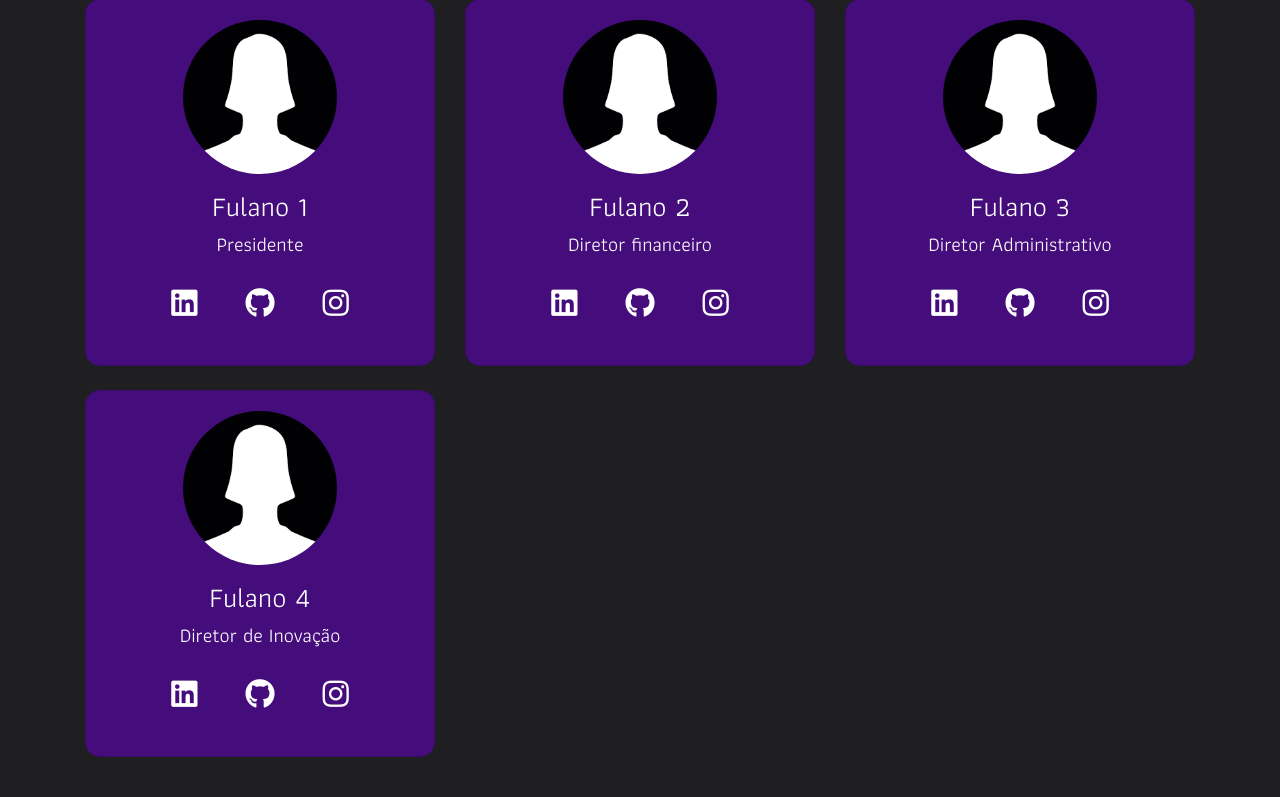
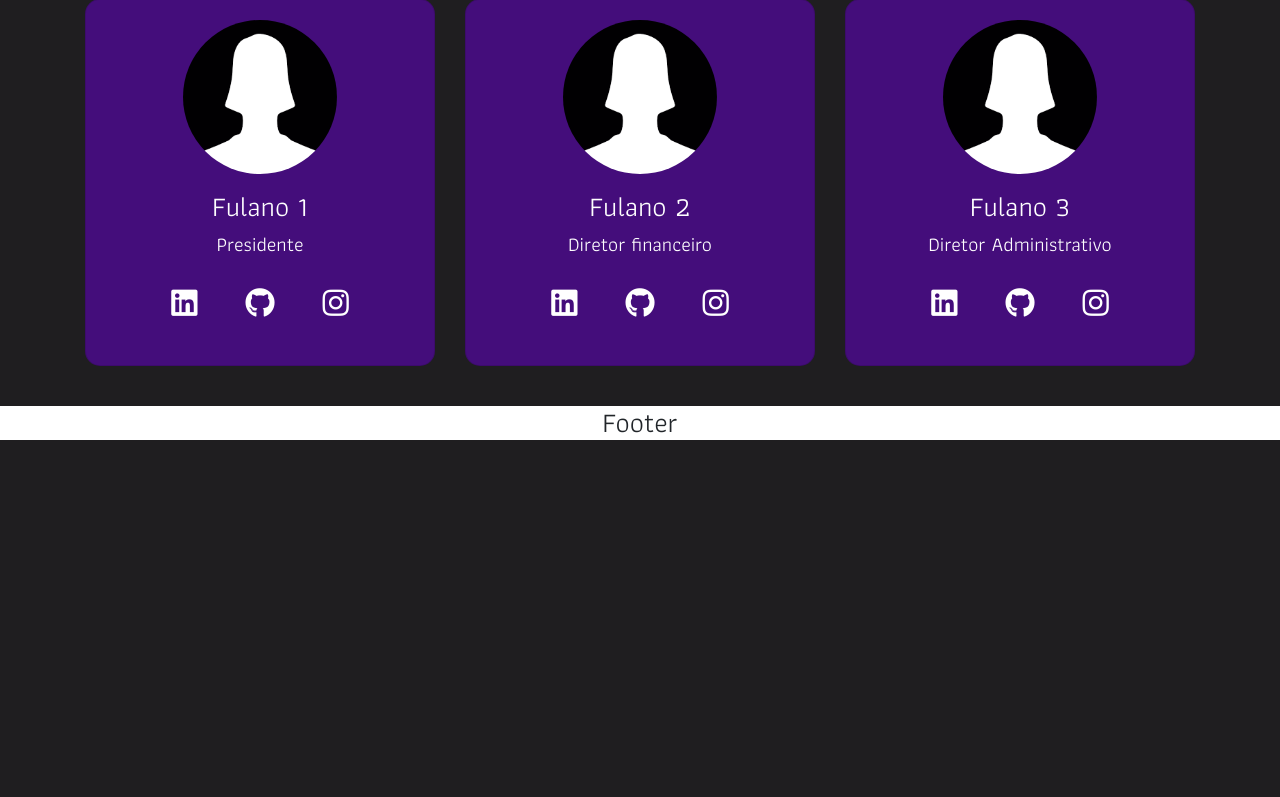
Before and after one commit to HandcodeJr/HandcodeJr.github.io, a Django app: page /equipe/ in a window 1280 px wide. Shown: the part 193-990 px from the top of the page. After the commit the page ends 633 px from the top, so only its background shows below. Run offline with Django 3.2, Linux system fonts and the light colour scheme; some libraries are stand-ins or nearby versions.

Commit message:
Ajuste quantidade de cards equipe

```diff
--- a/handcode/core/static/css/equipe.css
+++ b/handcode/core/static/css/equipe.css
@@ -74,3 +74,10 @@ h1{
 	border-radius: 15px;
 	background-color: #440D7B;
 }
+
+footer{
+
+    background-color: #fff;
+    display: flex;
+    text-align: center;
+}
--- a/handcode/core/templates/team.html
+++ b/handcode/core/templates/team.html
@@ -139,43 +139,13 @@
               </div>
             </div>
           </div>
-
-          <div class="col-lg-4 col-md-6 mb-4">
-            <div class="card">
-              <div class="card-body">
-                <img src="{%static 'images/perfil.png' %}" alt="" class="img-fluid rounded-circle w-50 mb-3">
-                <h3>Fulano 4</h3>
-                <h5>Diretor de Inovação</h5>
-                <div class="d-flex flex-row justify-content-center">
-                  <div class="p-4">
-                    <a href="#">
-                      <i class="fab fa-linkedin"></i>
-                    </a>
-                  </div>
-                  <div class="p-4">
-                    <a href="#">
-                      <i class="fab fa-github"></i>
-                    </a>
-                  </div>
-                  <div class="p-4">
-                    <a href="#">
-                      <i class="fab fa-instagram"></i>
-                    </a>
-                  </div>
-                </div>
-              </div>
-            </div>
-          </div>
         </div>
 
       </div>
     </section>
 
     <footer>
-
-    </footer>
-
-
+      <h3>Footer</h3>
     </footer>
 
 </body>
```
